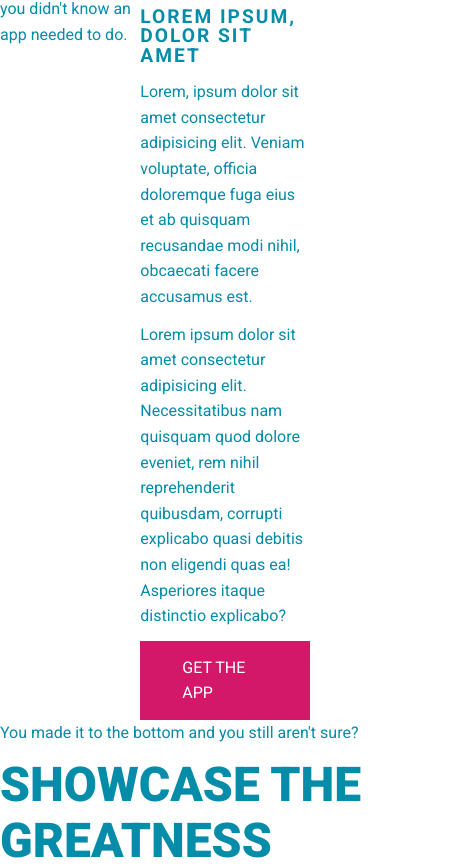
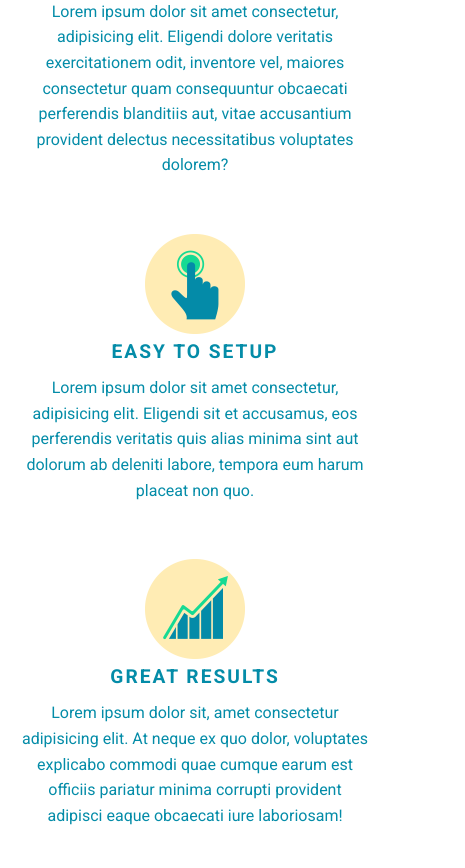
Before and after one commit to rhassbaum/responsive-design, a plain HTML site: page index.html in a window 390 px wide. Shown: the part 1036-1904 px from the top of the page, 465 px wide, since content can reach past the window. Drawn offline with nearby package versions, Linux system fonts and the light colour scheme.

Commit message:
Promo section and responsive layout media queries

```diff
--- a/index.html
+++ b/index.html
@@ -43,7 +43,7 @@
                 <a href="" class="btn btn--primary">Get the App</a>
             </div>
         </div>
-        <div class="col">
+        <div class="col lg-screen">
             <img src="images/phone.png" alt="" class="hero-img">
         </div>
     </section>
@@ -52,21 +52,27 @@
     ================================= -->
     <section class="sales-points">
         <div class="container grid">
-            <h1>Promote your app</h1>
+            <h1 class="col col--full">Promote your app</h1>
             <div class="sales-point col">
                 <img src="images/sales-responsive.png" alt="">
                 <h2>Responsive Design</h2>
-                <p></p>
+                <p>Lorem ipsum dolor sit amet consectetur, adipisicing elit. Eligendi dolore veritatis exercitationem
+                    odit, inventore vel, maiores consectetur quam consequuntur obcaecati perferendis blanditiis aut,
+                    vitae accusantium provident delectus necessitatibus voluptates dolorem?</p>
             </div>
             <div class="sales-point col">
                 <img src="images/sales-hand.png" alt="">
                 <h2>Easy to setup</h2>
-                <p></p>
+                <p>Lorem ipsum dolor sit amet consectetur, adipisicing elit. Eligendi sit et accusamus, eos perferendis
+                    veritatis quis alias minima sint aut dolorum ab deleniti labore, tempora eum harum placeat non quo.
+                </p>
             </div>
             <div class="sales-point col">
                 <img src="images/sales-graph.png" alt="">
                 <h2>Great results</h2>
-                <p></p>
+                <p>Lorem ipsum dolor sit, amet consectetur adipisicing elit. At neque ex quo dolor, voluptates explicabo
+                    commodi quae cumque earum est officiis pariatur minima corrupti provident adipisci eaque obcaecati
+                    iure laboriosam!</p>
             </div>
         </div>
     </section>
@@ -79,7 +85,7 @@
                 <h1>This app is amazing</h1>
                 <p>It does everything you didn't know an app needed to do.</p>
             </div>
-            <div class="col">
+            <div class="col bg-primary">
                 <h1>Doing great things for you</h1>
                 <h2>Lorem ipsum, dolor sit amet</h2>
                 <p>Lorem, ipsum dolor sit amet consectetur adipisicing elit. Veniam voluptate, officia doloremque fuga
@@ -91,7 +97,7 @@
                 </p>
                 <a href="" class="btn btn--primary">Get the App</a>
             </div>
-            <div class="col img-box">
+            <div class="col img-box lg-screen">
                 <img src="images/phone-in-hand.jpg" alt="A hand holding a phone">
             </div>
         </div>
--- a/sass/base/_base.scss
+++ b/sass/base/_base.scss
@@ -6,6 +6,7 @@
 
 body {
     color: $text-main;
+    text-align: center;
 }
 
 img {
@@ -24,3 +25,14 @@ img {
     padding: 0;
     list-style: none;
 }
+
+
+.lg-screen {
+    display: none;
+}
+
+.bg-primary {
+    background: $main;
+    color: $text-inverse;
+    padding: 5em 2.5em;
+}
--- a/sass/base/_typeography.scss
+++ b/sass/base/_typeography.scss
@@ -23,6 +23,7 @@ h1 {
     font-weight: $font-light;
     line-height: 1.15em;
     text-transform: uppercase;
+    letter-spacing: 3px;
 }
 
 h2 {
@@ -41,6 +42,27 @@ h2 {
     }
 }
 
+.title-box {
+    background: $accent;
+    color: $text-inverse;
+    margin: 0 auto;
+    padding: 2em;
+    transform: translateY(30%);
+    max-width: 90%;
+
+    @media (min-width: 495px) {
+        transform: translateY(50%);
+    }
+
+    &+.bg-primary {
+        padding-top: 6em;
+
+        @media (min-width: 495px) {
+            padding-top: 8em;
+        }
+    }
+}
+
 .text-intro {
     font-size: 1.2rem;
 }
--- a/sass/layout/_grid.scss
+++ b/sass/layout/_grid.scss
@@ -1,3 +1,12 @@
 .grid {
     display: flex;
+    flex-wrap: wrap;
 }
+
+.col {
+    flex: 0 0 100%;
+}
+
+.col--full {
+    flex: 0 0 100%;
+}
--- a/sass/layout/_hero.scss
+++ b/sass/layout/_hero.scss
@@ -5,7 +5,3 @@
     padding-bottom: 8em;
     text-align: center;
 }
-
-.hero-img {
-    display: none;
-}
--- /dev/null
+++ b/sass/layout/_home-sales-points.scss
@@ -0,0 +1,11 @@
+.sales-points {
+    padding: 10vh 0 0;
+}
+
+.sales-point {
+    margin-bottom: 3.5rem;
+
+    &:last-child {
+        margin-bottom: 0;
+    }
+}
--- a/sass/main.scss
+++ b/sass/main.scss
@@ -16,6 +16,8 @@
 @import "layout/header";
 @import "layout/hero";
 @import "layout/nav";
+@import "layout/home-sales-points";
+@import "layout/home-promo";
 
 // 5. components
 @import "components/buttons";
```
Also changed, not shown: sass/layout/_home-promo.scss (added), styles/main.css.
